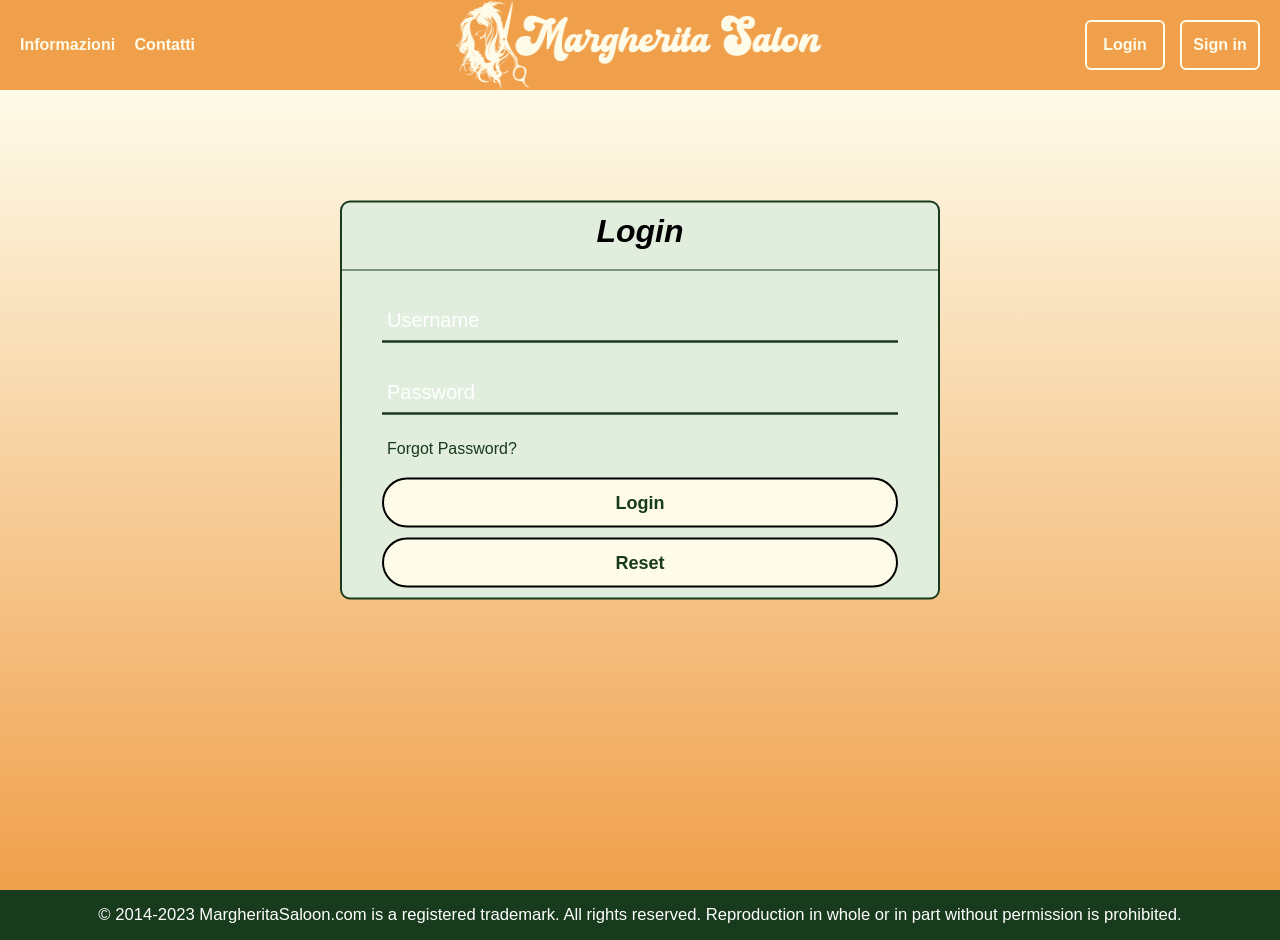
After one commit to Strix89/MargheritaSaloon, a PHP site: page /Pages/login.html in a window 1280 px wide. The commit adds this page. Run offline with PHP 8.4, Linux system fonts and the light colour scheme; some web fonts are replaced.

Commit message:
Added ./Pages/login.html

```diff
--- a/Pages/contacts.html
+++ b/Pages/contacts.html
@@ -17,7 +17,7 @@
                 <a href="../home.html"><img src="../Images/Logo.png"></a>
 			</div>
 			<div class="right-bar">
-                <button class="btnuser" href="#"><a>Login</a></button>
+                <button class="btnuser" href="./login.html"><a>Login</a></button>
                 <button class="btnuser" href="#"><a>Sign in</a></button>
 			</div>
         </header>
--- a/Pages/error.html
+++ b/Pages/error.html
@@ -5,7 +5,7 @@
     <meta name="viewport" content="width=device-width, initial-scale=0.5">
     <link rel="shortcut icon" href="../Images/favicon/fav-fab.png" type="image/x-icon">
     <link rel="stylesheet" href="../Style/design.css">
-    <title>Contacts</title>
+    <title>Error</title>
 	</head>
 	<body>
 		<header>
--- a/Pages/info.html
+++ b/Pages/info.html
@@ -17,7 +17,7 @@
                 <a href="../home.html"><img src="../Images/Logo.png"></a>
 			</div>
 			<div class="right-bar">
-                <button class="btnuser" href="#"><a>Login</a></button>
+                <button class="btnuser" href="./login.html"><a>Login</a></button>
                 <button class="btnuser" href="#"><a>Sign in</a></button>
 			</div>
         </header>
--- a/Pages/loading.html
+++ b/Pages/loading.html
@@ -5,7 +5,7 @@
     <meta name="viewport" content="width=device-width, initial-scale=0.5">
     <link rel="shortcut icon" href="../Images/favicon/fav-fab.png" type="image/x-icon">
     <link rel="stylesheet" href="../Style/design.css">
-    <title>Contacts</title>
+    <title>Waiting</title>
 	</head>
 	<body>
 		<header>
--- /dev/null
+++ b/Pages/login.html
@@ -0,0 +1,51 @@
+<!DOCTYPE html>
+<html lang="it">
+	<head>
+	<meta charset="UTF-8">
+    <meta name="viewport" content="width=device-width, initial-scale=0.5">
+    <link rel="shortcut icon" href="../Images/favicon/fav-fab.png" type="image/x-icon">
+    <link rel="stylesheet" href="../Style/design.css">
+    <title>LoginPage</title>
+	</head>
+	<body>
+		<header>
+            <div class="left-bar">
+				<a href="./info.html">Informazioni</a>
+				<a href="./contacts.html">Contatti</a>
+			</div>
+            <div id="logo">
+                <a href="../home.html"><img src="../Images/Logo.png"></a>
+			</div>
+            <div class="right-bar">
+                <button class="btnuser" href="./login.html"><a>Login</a></button>
+                <button class="btnuser" href="#"><a>Sign in</a></button>
+			</div>
+        </header>
+        <div class="login-block">
+            <div class="login">
+                <h1>Login</h1>
+                <form method="post">
+                    <div class="txt_field">
+                        <input type="text" required>
+                        <span></span>
+                        <label >Username</label>
+                    </div>
+                    <div class="txt_field">
+                        <input type="password" required>
+                        <span></span>
+                        <label>Password</label>
+                    </div>
+                    <div class="forgot_pass">Forgot Password?</div>
+                    <input type="submit" value="Login">
+                    <input type="reset" value="Reset">
+                </form>
+            </div>
+        </div>
+        <footer>
+            <div>
+                <p>© 2014-2023 MargheritaSaloon.com is a registered trademark. All rights reserved. Reproduction in whole or in part without permission is prohibited.
+                </p>
+            </div>
+        </footer>
+    </body>
+</html>
--- a/Style/design.css
+++ b/Style/design.css
@@ -566,6 +566,121 @@ header #logo img{
     object-fit: contain;
 }
 
+.login-block{
+    height: 100vh;
+    width: 100%;
+    overflow: hidden;
+    background: linear-gradient(180deg, #FEFBE9, #F0A04B);
+}
+
+.login{
+    position: absolute;
+    top: 50%;
+    left: 50%;
+    transform: translate(-50%, -50%);
+    width: 600px;
+    background: #E1EEDD;
+    border-radius: 10px;
+    padding-top: 10px;
+    border: 2px solid #183A1D;
+}
+
+.login h1{
+    text-align: center;
+    padding: 0 0 20px 0;
+    border-bottom: 1px solid #183A1D;
+    font-style: italic;
+}
+
+.login form{
+    padding: 0 40px;
+    box-sizing: border-box;
+}
+
+.login form .txt_field{
+    position: relative;
+    border-bottom: 2px solid #183A1D;
+    margin: 30px 0;
+}
+
+.login form .txt_field input{
+    width: 100%;
+    padding: 0 5px;
+    height: 40px;
+    font-size: 20px;
+    border: none;
+    background: none;
+    outline: none;
+}
+
+.login form .txt_field label{
+    position: absolute;
+    top: 50%;
+    left: 5px;
+    color: white;
+    transform: translateY(-50%);
+    font-size: 20px;
+    pointer-events: none;
+    transition: 0.5s;
+}
+
+.login form .txt_field span::before{
+    content: "";
+    position: absolute;
+    top: 40px;
+    left: 0;
+    width: 100%;
+    height: 2px;
+    background: #183A1D;
+}
+
+.login form .txt_field input:focus ~ label,
+.login form .txt_field input:valid ~ label{
+    top: -5px;
+    left: 0;
+    color: #183A1D;
+    font-size: 15px;
+}
+
+.login form .txt_field input:focus ~ span::before,
+.login form .txt_field input:valid ~ span::before{
+    width: 100%;
+}
+
+.login .forgot_pass{
+    margin: -5px 0 20px 5px;
+    color: #183A1D;
+    cursor: pointer;
+}
+
+.login .forgot_pass:hover{
+    text-decoration: underline;
+}
+
+.login input{
+    width: 100%;
+    height: 50px;
+    border: 2px solid black;
+    border-radius: 25px;
+    font-size: 18px;
+    color: #183A1D;
+    background-color: #FEFBE9;
+    font-weight: 700;
+    cursor: pointer;
+    outline: none;
+}
+
+.login input:hover{
+    background-color: #183A1D;
+    color: #FEFBE9;
+    transition: 0.5s;
+}
+
+.login input[type="reset"]{
+    margin-top: 10px;
+    margin-bottom: 10px;
+}
+
 footer{
     position: relative;
     bottom: 0;
--- a/home.html
+++ b/home.html
@@ -17,7 +17,7 @@
                 <a href="home.html"><img src="Images/Logo.png"></a>
 			</div>
 			<div class="right-bar">
-                <button class="btnuser" href="#"><a>Login</a></button>
+                <button class="btnuser" href="./Pages/login.html"><a>Login</a></button>
                 <button class="btnuser" href="#"><a>Sign in</a></button>
 			</div>
         </header>
```
